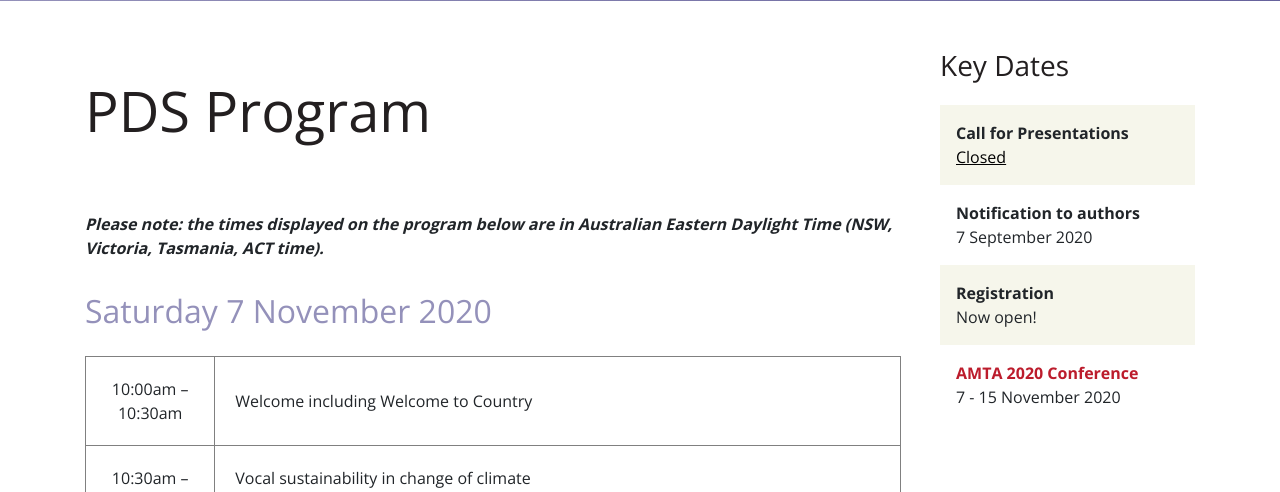
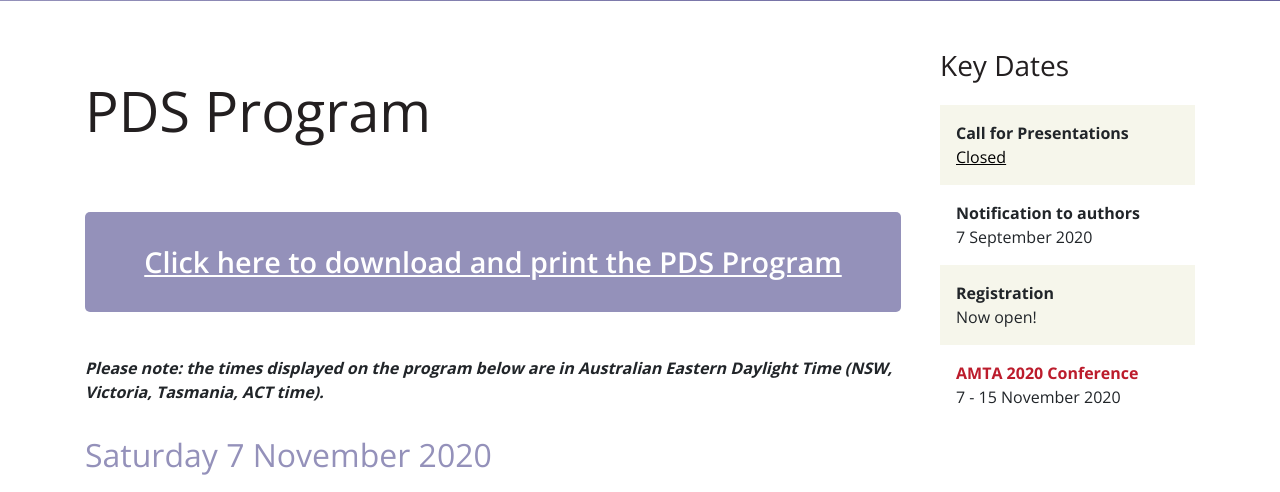
Before and after one commit to ICMS-Australasia/AMTA2021, a PHP site: page /pds-program in a window 1280 px wide. Shown: the part 456-948 px from the top of the page. Run offline with PHP 8.4, Linux system fonts and the light colour scheme; some libraries are stand-ins or nearby versions.

Commit message:
Program pdfs added to program pages

```diff
--- a/full-program.php
+++ b/full-program.php
@@ -2,6 +2,8 @@
 $title = "Conference Program";
 include('include/header.php');
 ?>
+
+<a href="conference-program.pdf" class="button" style="font-size:1.8em;" target="_blank">Click here to download and print the Conference Program</a>
 
 <div class="row mb-5 program-buttons">
     <div class="col px-1"><button type="button" class="w-100 py-3" name="button" onclick="program(sunday8)">Sunday 8</button></div>
--- a/pds-program.php
+++ b/pds-program.php
@@ -2,6 +2,10 @@
 $title = "PDS Program";
 include('include/header.php');
 ?>
+
+<a href="pds-program.pdf" class="button" style="font-size:1.8em;" target="_blank">Click here to download and print the PDS Program</a>
+
+
 
 <p><b><em>Please note: the times displayed on the program below are in Australian Eastern Daylight Time (NSW, Victoria, Tasmania, ACT time).</em></b></p>
 
```
Also changed, not shown: 2 other files.
